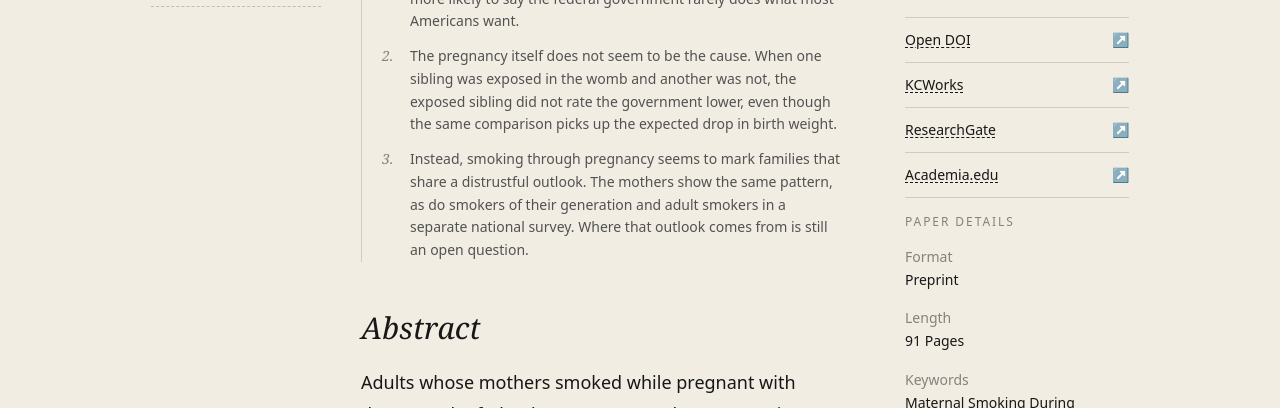
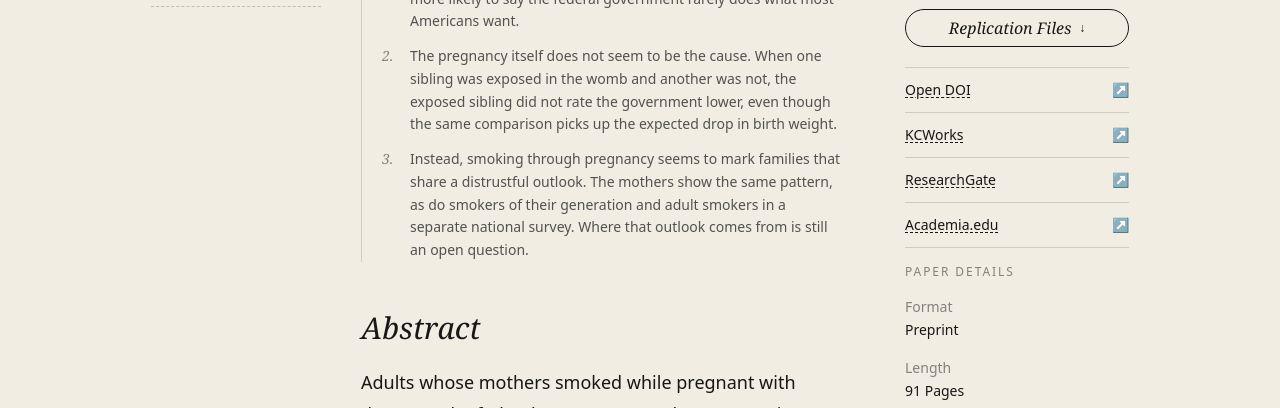
Before and after one commit to brandonsaldan/brandons.place, an Astro site: page /research/a-family-marker-of-distrust in a window 1280 px wide. Shown: the part 692-1100 px from the top of the page. Built offline with nearby package versions, Linux system fonts and the light colour scheme; Astro itself is replaced by a stand-in of ours; a web font is replaced by a local one.

Commit message:
feat: add replication files link

```diff
--- a/src/content.config.ts
+++ b/src/content.config.ts
@@ -63,6 +63,7 @@ const research = defineCollection({
         publishDate: z.coerce.date(),
         paperType: z.string(),
         pdfUrl: z.string(),
+        replicationUrl: z.string().url().optional(),
         readingTime: z.number().optional(),
         isFeatured: z.boolean().default(false),
         seo: seoSchema(image).optional()
--- a/src/content/research/a-family-marker-of-distrust.md
+++ b/src/content/research/a-family-marker-of-distrust.md
@@ -22,6 +22,7 @@ excerpt: "Using national survey data and sibling comparisons, this paper finds t
 publishDate: "2026-10-13"
 paperType: "Preprint"
 pdfUrl: "/papers/SaldanMaternalSmokingFamilyMarkerOfDistrust.pdf"
+replicationUrl: "https://works.hcommons.org/records/0nwbw-8j163/files/Saldan_Maternal_Smoking_Family_Marker_of_Distrust_Replication.zip?download=1"
 readingTime: 82
 isFeatured: true
 seo:
--- a/src/pages/research/[id].astro
+++ b/src/pages/research/[id].astro
@@ -14,7 +14,7 @@ export async function getStaticPaths() {
 
 type Props = { paper: CollectionEntry<'research'> };
 const { paper } = Astro.props;
-const { title, shortTitle, subtitle, publishDate, paperType, pageCount, doi, pdfUrl, repositories, frameworks, excerpt, researchContext, summary } = paper.data;
+const { title, shortTitle, subtitle, publishDate, paperType, pageCount, doi, pdfUrl, repositories, frameworks, excerpt, researchContext, summary, replicationUrl } = paper.data;
 const { Content } = await render(paper);
 const citation = researchCitation(paper);
 const pageURL = new URL(`/research/${paper.id}/`, Astro.site).href;
@@ -111,6 +111,7 @@ const linkClasses = 'underline decoration-dashed decoration-1 underline-offset-2
                 <div class="border-t-2 border-main pt-4">
                     <p class="text-xs uppercase tracking-[0.16em] text-main/50">Access this paper</p>
                     <Button class="mt-4 w-full" href={pdfUrl} target="_blank" rel="noreferrer">Read PDF <span class="ml-2 text-xs not-italic">↗</span></Button>
+                    {replicationUrl && <Button class="mt-3 w-full" href={replicationUrl}>Replication Files <span class="ml-2 text-xs not-italic">↓</span></Button>}
                     <div class="mt-5 divide-y divide-main/15 border-y border-main/15">
                         <a class={`block py-3 text-sm ${linkClasses}`} href={`https://doi.org/${doi}`} target="_blank" rel="noreferrer">Open DOI <span class="float-right">↗</span></a>
                         <a class={`block py-3 text-sm ${linkClasses}`} href={repositories.kcworks} target="_blank" rel="noreferrer">KCWorks <span class="float-right">↗</span></a>
```
